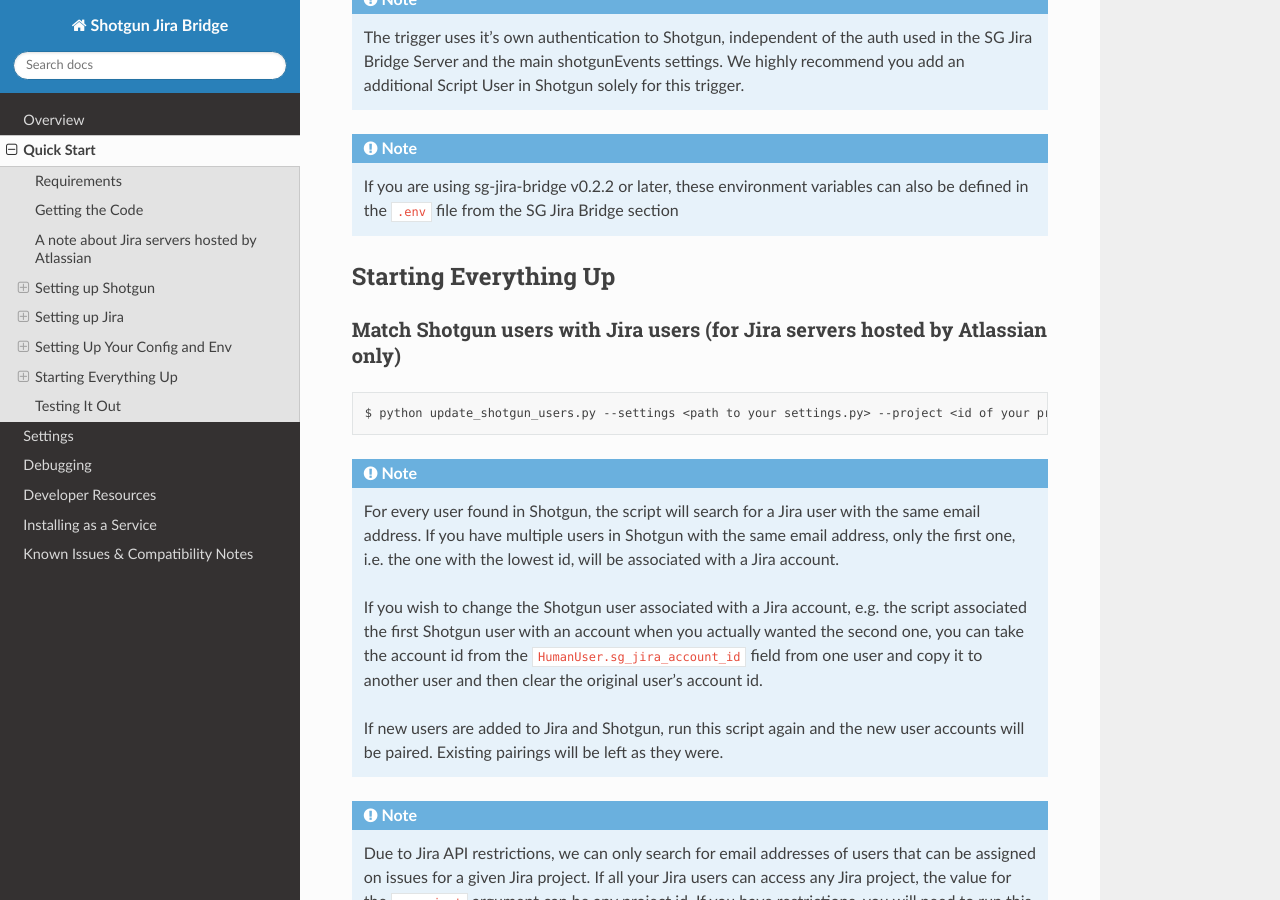
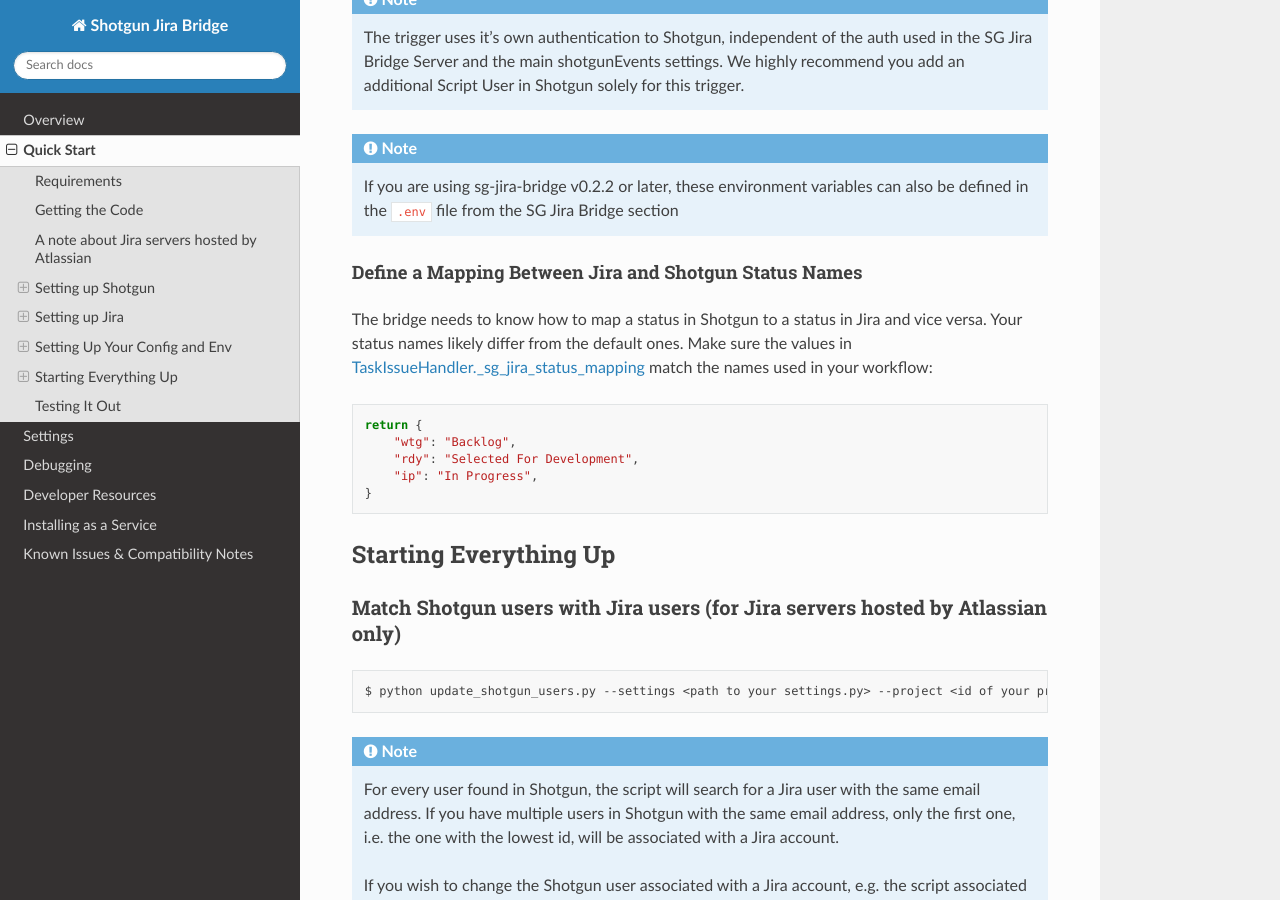
Before and after one commit to shotgunsoftware/sg-jira-bridge, a Sphinx documentation site: the page built from docs/quickstart.rst, in a window 1280 px wide and 900 px high, scrolled down 5475 px. Built offline with Sphinx 7.4.7 and the Read the Docs theme 2.0.0, drawn with Linux system fonts in a browser that asks for light colours.

Commit message:
Added a section about matching SG and Jira status names

```diff
--- a/docs/quickstart.rst
+++ b/docs/quickstart.rst
@@ -274,8 +274,22 @@
     for this trigger.
 
 .. note::
-    If you are using sg-jira-bridge v0.2.2 or later, these environment variables can also be defined in the ``.env`` file from the SG Jira Bridge section
+    If you are using sg-jira-bridge v0.2.2 or later, these environment variables can also be defined in the ``.env``
+    file from the SG Jira Bridge section
 
+
+Define a Mapping Between Jira and Shotgun Status Names
+-------------------------------------------------------
+The bridge needs to know how to map a status in Shotgun to a status in Jira and vice versa. Your status names likely
+differ from the default ones. Make sure the values in
+`TaskIssueHandler._sg_jira_status_mapping <https://github.com/shotgunsoftware/sg-jira-bridge/blob/725f63c19b45529f2507c530c7923cb4d55459e1/sg_jira/handlers/task_issue_handler.py#L47/>`_
+match the names used in your workflow::
+
+    return {
+        "wtg": "Backlog",
+        "rdy": "Selected For Development",
+        "ip": "In Progress",
+    }
 
 Starting Everything Up
 **********************
```
